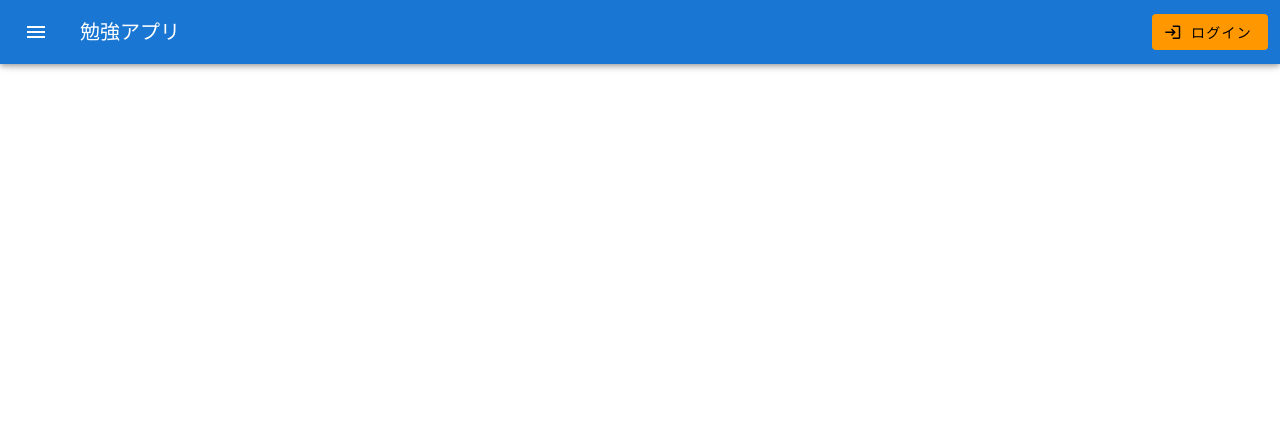
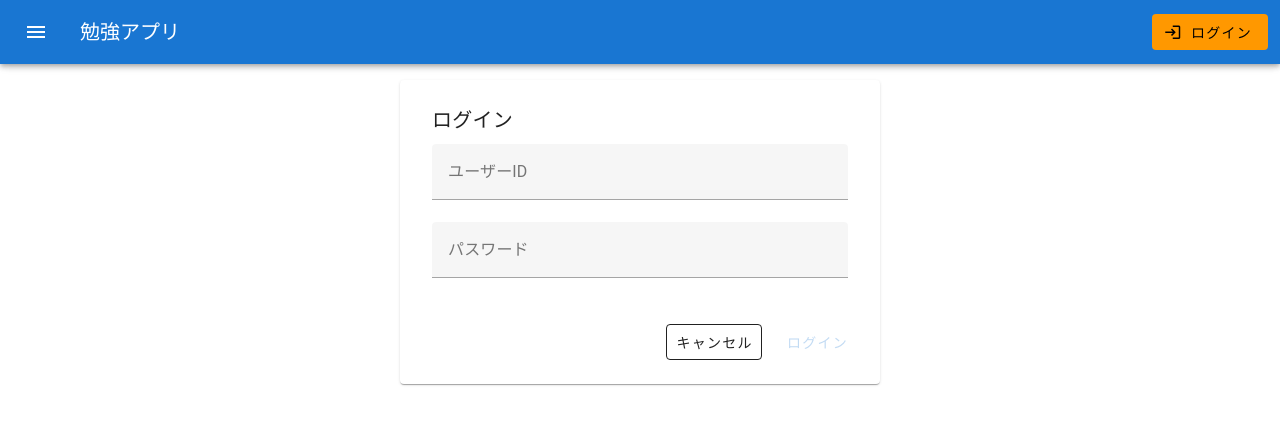
Before and after one commit to TEIT-SDD-Anazawa/VueProject, a Vue app: page /login in a window 1280 px wide. Shown: the top 424 px of the page. Built offline with nearby package versions, Linux system fonts and the light colour scheme.

Commit message:
ログインをページ化

```diff
--- a/src/App.vue
+++ b/src/App.vue
@@ -5,11 +5,8 @@
     <HeaderBar
       :auth="auth"
       :user="user"
-      :showLoginDialog="showLoginDialog"
       @toggle-drawer="toggleDrawer"
       @logout="logoutUser"
-      @open-login="openLoginDialog"
-      @update:showLoginDialog="updateShowLoginDialog"
       @login-success="onLoginSuccess"
     />
 
@@ -22,7 +19,6 @@
 <script setup lang="ts">
 import { ref, computed, watch } from "vue";
 import { useRouter } from "vue-router";
-import { showLoginDialog as sharedShowLoginDialog } from "@/api/userApi";
 import { useUserStore } from "@/stores/userStore";
 import NavigationDrawer from "@/components/NavigationDrawer.vue";
 import HeaderBar from "@/components/HeaderBar.vue";
@@ -34,17 +30,12 @@ const userStore = useUserStore();
 // ==============================================================
 /** ナビゲーションバーの開閉プロパティ */
 const drawer = ref(false);
-/** ログインダイアログの表示非表示 */
-const showLoginDialog = ref(false);
+// dialog flow replaced by dedicated Login page
 // Computed
 // ==============================================================
 const auth = computed(() => !!userStore.user);
 const user = computed(() => userStore.user as { username?: string; name?: string } | null);
 
-// Watch
-// ==============================================================
-watch(sharedShowLoginDialog, (v) => (showLoginDialog.value = v));
-watch(showLoginDialog, (v) => (sharedShowLoginDialog.value = v));
 
 // Method
 // ==============================================================
@@ -53,7 +44,6 @@ const goAndClose = (path: string) => {
   go(path);
   drawer.value = false;
 };
-const updateShowLoginDialog = (v: boolean) => (showLoginDialog.value = v);
 const logoutUser = () => {
   userStore.logout();
 
@@ -69,8 +59,5 @@ const toggleDrawer = () => {
   drawer.value = !drawer.value;
 };
 
-/** ログインダイアログを表示する */
-const openLoginDialog = () => {
-  showLoginDialog.value = true;
-};
+// no dialog open handler: login is a dedicated page
 </script>
--- a/src/components/HeaderBar.vue
+++ b/src/components/HeaderBar.vue
@@ -29,13 +29,7 @@
     </template>
   </v-app-bar>
 
-  <!-- ログインダイアログ -->
-  <LoginDialog
-    v-model="showLoginDialogLocal"
-    @login-success="loginSuccess"
-    @open-signup="openSignupFromLogin"
-  />
-  <!-- サインアップダイアログ -->
+  <!-- サインアップダイアログ（ログインはページ化したためダイアログは埋め込まない） -->
   <SignupDialog
     v-model="showSignupDialogLocal"
     @signup-success="signupSuccess"
@@ -45,44 +39,31 @@
 
 <script setup lang="ts">
 import { ref, watch } from "vue";
-import LoginDialog from "@/components/LoginDialog.vue";
 import SignupDialog from "@/components/SignupDialog.vue";
+import { useRouter } from 'vue-router'
 
 interface Props {
   auth: boolean;
   user?: { username?: string; name?: string } | null;
-  showLoginDialog: boolean;
 }
 
 type Emits = {
-  (e: "update:showLoginDialog", v: boolean): void;
   (e: "toggle-drawer"): void;
   (e: "logout"): void;
-  (e: "open-login"): void;
   (e: "login-success"): void;
 };
 
 const props = defineProps<Props>();
 const emit = defineEmits<Emits>();
+const router = useRouter()
 
 // Data
 // ==============================================================
-/** ログインダイアログの表示状態 */
-const showLoginDialogLocal = ref(props.showLoginDialog);
 /** サインアップダイアログの表示状態 */
 const showSignupDialogLocal = ref(false);
 
-// Watch
+// Method
 // ==============================================================
-/** ログインダイアログの表示状態を更新する */
-watch(
-  () => props.showLoginDialog,
-  (v) => (showLoginDialogLocal.value = v)
-);
-
-/** ログインダイアログの表示状態を親コンポーネントに通知する */
-watch(showLoginDialogLocal, (v) => emit("update:showLoginDialog", v));
-
 // Method
 // ==============================================================
 /**
@@ -90,7 +71,6 @@ watch(showLoginDialogLocal, (v) => emit("update:showLoginDialog", v));
  * ログインダイアログを閉じて、サインアップダイアログを開く
  */
 const openSignupFromLogin = () => {
-  showLoginDialogLocal.value = false;
   showSignupDialogLocal.value = true;
 };
 
@@ -100,7 +80,8 @@ const openSignupFromLogin = () => {
  */
 const openLoginFromSignup = () => {
   showSignupDialogLocal.value = false;
-  showLoginDialogLocal.value = true;
+  // open the login page instead of showing a dialog
+  router.push({ name: 'Login' }).catch(() => {})
 };
 
 /** サイドバーの開閉処理 */
@@ -108,9 +89,9 @@ const toggleDrawer = () => {
   emit("toggle-drawer");
 };
 
-/** ログインダイアログの開閉処理 */
+/** ログインページへ遷移する */
 const openLoginDialog = () => {
-  emit("open-login");
+  router.push({ name: 'Login' }).catch(() => {})
 };
 
 /** ログイン成功時の処理 */
--- a/src/components/NavigationDrawer.vue
+++ b/src/components/NavigationDrawer.vue
@@ -62,7 +62,6 @@
 import { computed } from "vue";
 import { useRouter } from "vue-router";
 import { useUserStore } from "@/stores/userStore";
-import { showLoginDialog } from "@/api/userApi";
 
 interface Props {
   modelValue: boolean;
@@ -101,8 +100,9 @@ const select = (path: string) => {
 /** 未ログインならログインダイアログを表示する */
 const selectWithAuth = (path: string) => {
   if (!isAuth.value) {
-    showLoginDialog.value = true;
+    // navigate to login page
     internal.value = false;
+    router.push({ name: 'Login' }).catch(() => {})
     return;
   }
   select(path);
--- a/src/models/tempUser.json
+++ b/src/models/tempUser.json
@@ -1,4 +1,4 @@
 [
-  { "userid": "eris", "password": "tfo1001!", "username": "Eris" },
-  { "userid": "lila", "password": "tfo1001!", "username": "Lila" }
+  { "userid": "test", "password": "Tfo1001!", "username": "Test" },
+  { "userid": "sample", "password": "Tfo1001!", "username": "Sample" }
 ]
--- /dev/null
+++ b/src/pages/Login.vue
@@ -0,0 +1,93 @@
+<template>
+  <v-container class="pa-4">
+    <v-card class="pa-4" max-width="480" style="margin: 0 auto">
+      <v-card-title>ログイン</v-card-title>
+      <v-card-text>
+        <v-form @submit.prevent="submit">
+          <v-text-field
+            v-model="userId"
+            autocomplete="username"
+            label="ユーザーID"
+            :rules="userIdRules"
+            @blur="onUserIdBlur"
+          />
+          <v-text-field
+            v-model="password"
+            autocomplete="current-password"
+            label="パスワード"
+            type="password"
+            :rules="passwordRules"
+            @blur="onPasswordBlur"
+          />
+          <div v-if="submitErrorMessage" class="login-error">
+            {{ submitErrorMessage }}
+          </div>
+        </v-form>
+      </v-card-text>
+
+      <v-card-actions>
+        <v-spacer />
+        <v-btn class="mr-2" variant="outlined" @click="goHome">キャンセル</v-btn>
+        <v-btn color="primary" :disabled="!canSubmit" @click="submit">ログイン</v-btn>
+      </v-card-actions>
+
+      <v-overlay contained scrim :model-value="loading" :z-index="2500" class="login-overlay">
+        <v-progress-circular indeterminate size="48" color="primary" />
+      </v-overlay>
+    </v-card>
+  </v-container>
+</template>
+
+<script setup lang="ts">
+import { ref, computed } from 'vue'
+import { useRouter, useRoute } from 'vue-router'
+import { useUserStore } from '@/stores/userStore'
+import { withLoading } from '@/utils/loading'
+
+const router = useRouter()
+const route = useRoute()
+const userStore = useUserStore()
+
+const userId = ref('')
+const password = ref('')
+const loading = ref(false)
+const submitErrorMessage = ref('')
+const userIdTouched = ref(false)
+const passwordTouched = ref(false)
+
+const userIdRules = computed(() => [
+  (v: string) => {
+    if (!userIdTouched.value) return true
+    return v && v.trim().length > 0 ? true : 'ユーザーIDを入力してください'
+  }
+])
+const passwordRules = computed(() => [
+  (v: string) => {
+    if (!passwordTouched.value) return true
+    return v && v.trim().length > 0 ? true : 'パスワードを入力してください'
+  }
+])
+
+const canSubmit = computed(() => userId.value.trim().length > 0 && password.value.trim().length > 0)
+
+const onUserIdBlur = () => (userIdTouched.value = true)
+const onPasswordBlur = () => (passwordTouched.value = true)
+
+const goHome = () => router.push('/')
+
+const submit = async () => {
+  submitErrorMessage.value = ''
+  const res = await withLoading(loading, () => userStore.login(userId.value, password.value))
+  if (res && res.success && res.user) {
+      // success - navigate to redirect if provided
+      const redirect = (route.query.redirect as string) || '/'
+      router.push(redirect).catch(() => {})
+  } else {
+    submitErrorMessage.value = 'ユーザーIDまたはパスワードが違います'
+  }
+}
+</script>
+
+<style scoped>
+.login-error { color: red; margin-top: 8px }
+</style>
--- a/src/router/index.ts
+++ b/src/router/index.ts
@@ -5,10 +5,12 @@ const Home = () => import('@/pages/Home.vue')
 const About = () => import('@/pages/About.vue')
 const Settings = () => import('@/pages/Settings.vue')
 const Quiz = () => import('@/pages/Quiz.vue')
+const Login = () => import('@/pages/Login.vue')
 
 const routes = [
   { path: '/', name: 'Home', component: Home },
   { path: '/about', name: 'About', component: About },
+  { path: '/login', name: 'Login', component: Login },
   { path: '/quiz', name: 'Quiz', component: Quiz },
   { path: '/settings', name: 'Settings', component: Settings, meta: { requiresAuth: true } }
 ]
@@ -22,7 +24,7 @@ router.beforeEach((to, from, next) => {
   if (to.meta && (to.meta as any).requiresAuth) {
     const userStore = useUserStore();
     if (!userStore.user) {
-      next({ name: 'Home' })
+      next({ name: 'Login', query: { redirect: to.fullPath } })
       return
     }
   }
```
Also changed, not shown: src/api/userApi.ts (+9 -5 lines).
